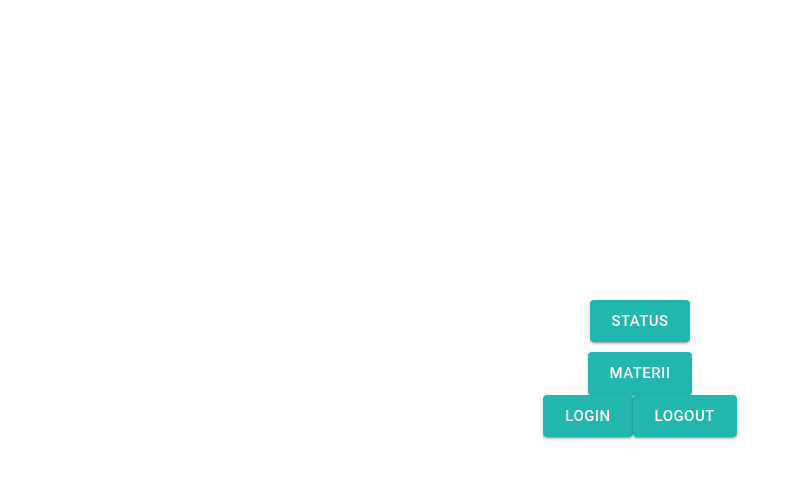
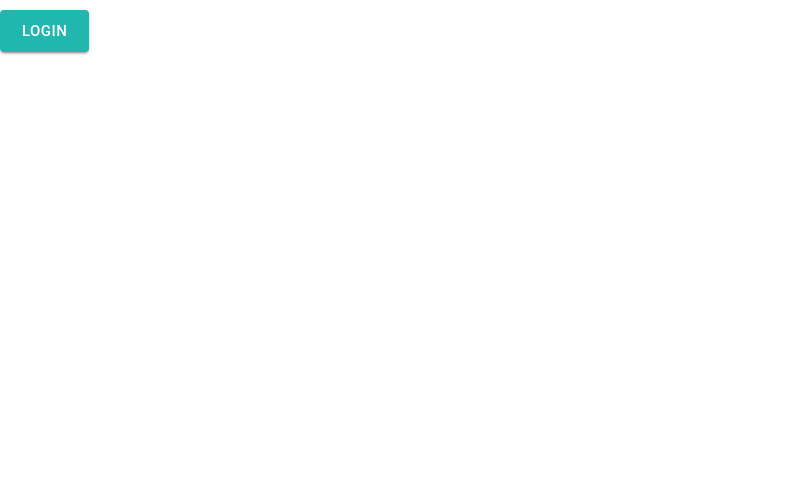
Before and after one commit to projectmps2/frontend, a React (Create React App) app: page / in a window 1280 px wide. Shown: the top 478 px of the page, without its empty margins (0-801 px from the left). Built offline with nearby package versions, Linux system fonts and the light colour scheme.

Commit message:
Login UI functional

```diff
--- a/src/Student/Home.js
+++ b/src/Student/Home.js
@@ -2,14 +2,19 @@ import React, { Component } from "react";
 import Status from "./Status";
 import HomeText from "./HomeText";
 import Lecture from "./Lecture";
+import { Button } from "@material-ui/core";
+import { AuthProvider } from '../authenticationProvider'
 
 class Home extends Component {
   constructor() {
     super();
     this.state = {
       pageSelector: 0,
+      loggedIn: false,
     };
     this.handle = this.handle.bind(this);
+    this.login = this.login.bind(this);
+    this.logout = this.logout.bind(this);
   }
 
   // handle = (index) => {
@@ -17,10 +22,24 @@ class Home extends Component {
   // }
 
   handle(index) {
-    this.setState({ pageSelector: index });
+    this.setState({ pageSelector: index, loggedIn: this.getState().loggedIn });
+  }
+
+  login() {
+    this.setState({
+      pageSelector: this.state.pageSelector,
+      loggedIn: true,
+    });
+  }
+  logout() {
+    this.setState({
+      pageSelector: this.state.pageSelector,
+      loggedIn: false,
+    });
   }
 
   render() {
+    if (this.state.loggedIn) {
       if (this.state.pageSelector === 1) {
         return <Status onHandle={this.handle} />;
       } else if (this.state.pageSelector === 2) {
@@ -29,7 +48,21 @@ class Home extends Component {
       }
       // passing vars to jsx
       // return(<HomeText pageSelectorHandle={this.handle.bind(this)}/>);
-    return <HomeText pageSelectorHandle={this.handle} />;
+      return <HomeText pageSelectorHandle={this.handle} logoutCallback={() => {
+        this.logout();
+      }}/>;
+    } else {
+      return <Button className='distance' style={{
+        backgroundColor: "#21b6ae",
+        color: "white",
+      }}
+      variant="contained"
+      size="large"
+      onClick={()=> new AuthProvider().requestAuth(() => {
+        this.login();
+      }) }> Login </Button>
+    }
+
   }
 }
 
--- a/src/Student/HomeText.jsx
+++ b/src/Student/HomeText.jsx
@@ -29,20 +29,14 @@ const HomeText = ( props ) => (
       variant="contained"
       size="large"
       onClick={()=>props.pageSelectorHandle(2)}> Materii </Button> <br />
+
       <Button className='distance' style={{
         backgroundColor: "#21b6ae",
         color: "white",
       }}
       variant="contained"
       size="large"
-      onClick={()=> new AuthProvider().requestAuth() }> Login </Button>
-      <Button className='distance' style={{
-        backgroundColor: "#21b6ae",
-        color: "white",
-      }}
-      variant="contained"
-      size="large"
-      onClick={()=> new AuthProvider().logout() }> Logout </Button>
+      onClick={()=> props.logoutCallback() }> Logout </Button>
 
     </ Box>
   </Router>
--- a/src/authenticationProvider.js
+++ b/src/authenticationProvider.js
@@ -31,7 +31,7 @@ export class AuthProvider {
         return this.token;
     }
 
-    async requestAuth() {
+    async requestAuth(callback) {
         return this.IsLoggedIn().then(v => {
             console.log(v);
             if (v === false) {
@@ -41,6 +41,9 @@ export class AuthProvider {
                         const token = credential.accessToken;
                         const user = result.user;
                         this.token = user.accessToken;
+                        console.log("Access token")
+                        console.log(this.token)
+                        callback();
                     })
                 } catch (e) {
 
```
Lines whose indentation alone changed are shown as unchanged.
